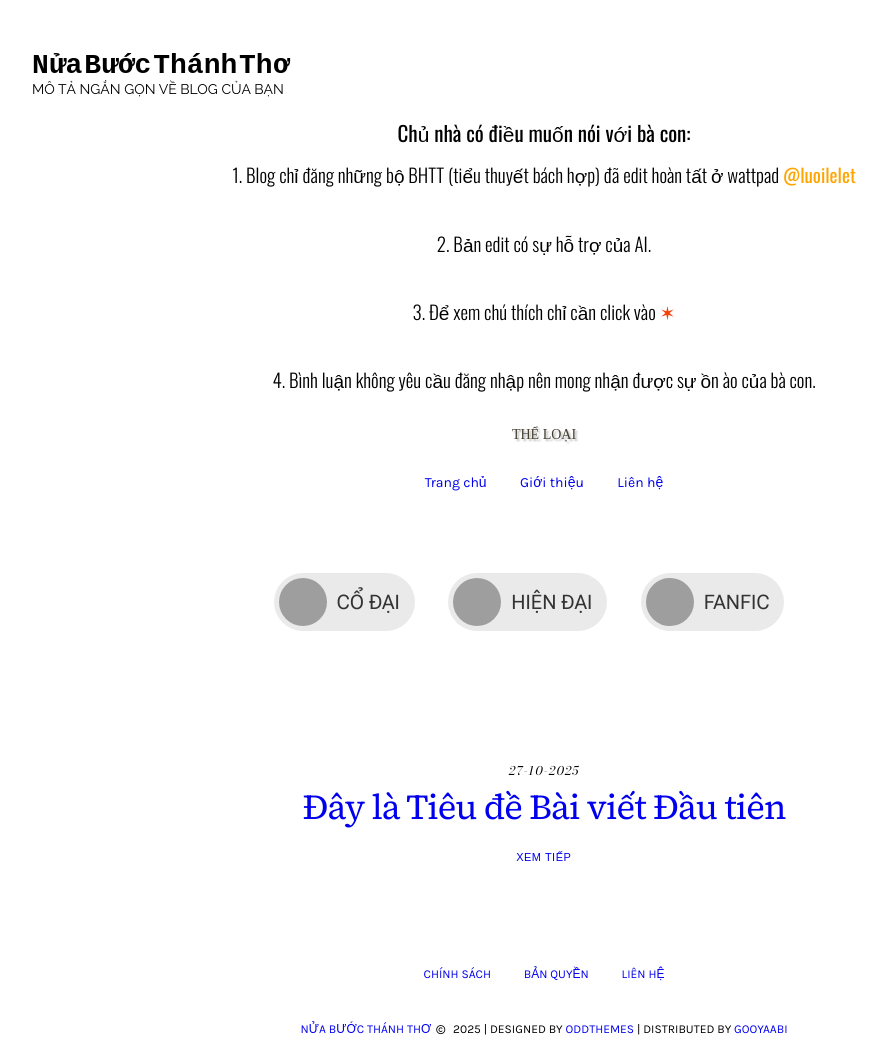
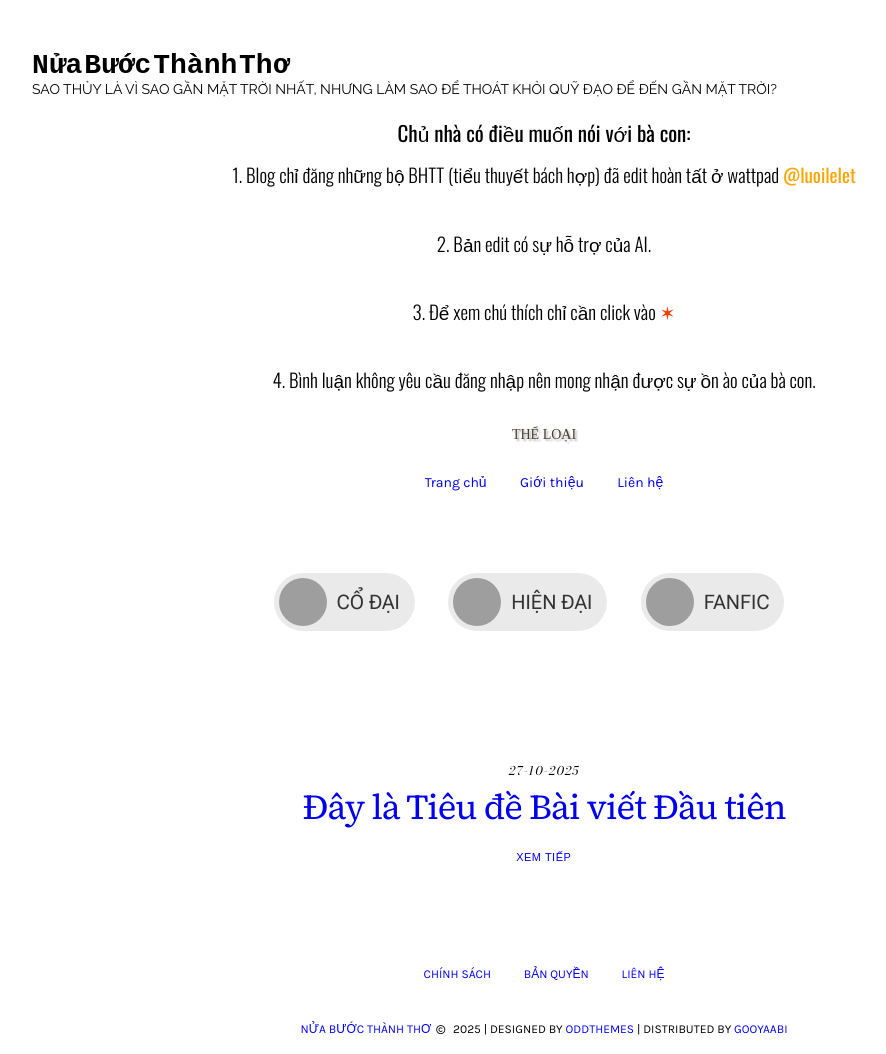
Before and after one commit to nuabuocthanhtho/nuabuocthanhtho.github.io, a Jekyll site: the page built from index.md, in a window 1280 px wide. Shown: the whole page, without its empty margins (96-982 px from the left). Built offline with Jekyll 4.4.1, drawn with Linux system fonts in a browser that asks for light colours; some web fonts are replaced; grey boxes are pictures that could not be loaded.

Commit message:
Update _config.yml

```diff
--- a/_config.yml
+++ b/_config.yml
@@ -1,5 +1,5 @@
-title: Nửa Bước Thánh Thơ # Tiêu đề blog của bạn
-description: Mô tả ngắn gọn về blog của bạn # Mô tả blog
+title: Nửa Bước Thành Thơ # Tiêu đề blog của bạn
+description: Sao Thủy là vì sao gần Mặt Trời nhất, nhưng làm sao để thoát khỏi quỹ đạo để đến gần Mặt Trời? # Mô tả blog
 # toc_url: /link-den-trang-muc-luc.html # THÊM DÒNG NÀY VÀ THAY LINK KHI BẠN CÓ TRANG MỤC LỤC TỔNG
 
 # Cấu hình Jekyll cơ bản (có thể đã có sẵn)
```
